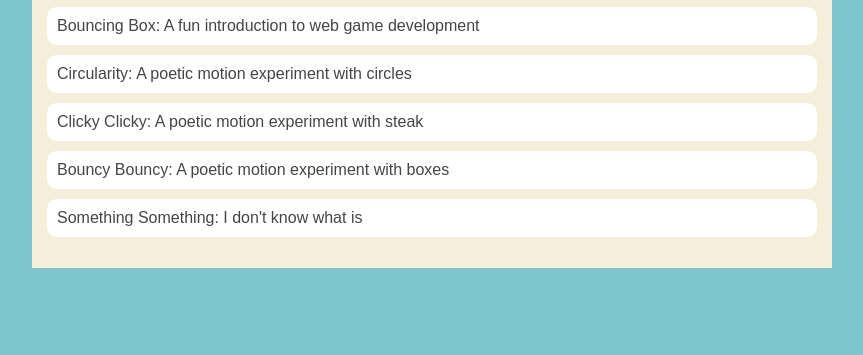
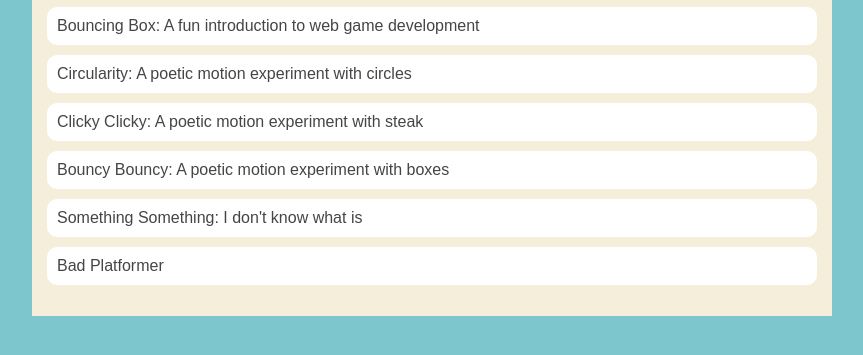
Before and after one commit to LiammaiL769/LiammaiL769.github.io, a plain HTML site: page portfolio.html in a window 1280 px wide. Shown: the part 195-550 px from the top of the page, without its empty margins (208-1071 px from the left). Drawn offline with Linux system fonts and the light colour scheme.

```diff
--- a/portfolio.html
+++ b/portfolio.html
@@ -44,6 +44,9 @@
 <li>
   <a href="something.html">Something Something: I don't know what is</a>
 </li>
+<li>
+  <a href="fsd-projects/platformer/">Bad Platformer</a>
+</li>
     </ul>
   </div>
         </main>
```
